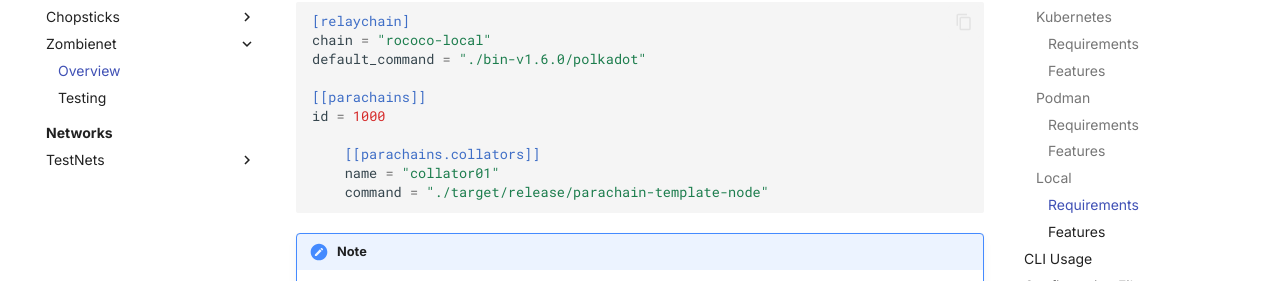
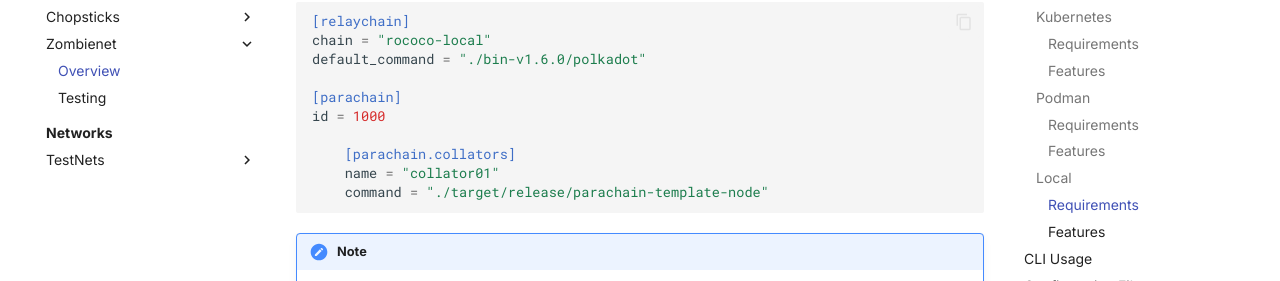
Before and after one commit to papermoonio/polkadot-ecosystem-docs-draft, an MkDocs documentation site: the page built from docs/dev-tools/zombienet/overview.md, in a window 1280 px wide and 900 px high, scrolled down 4557 px. Shown: the part 172-453 px from the top of the window. Built offline with MkDocs 1.6.1 and Material for MkDocs 9.7.7, drawn with Linux system fonts in a browser that asks for light colours.

Commit message:
fix: removing unnecessary double parenthesis on single parachain definition

````diff
--- a/docs/dev-tools/zombienet/overview.md
+++ b/docs/dev-tools/zombienet/overview.md
@@ -218,10 +218,10 @@ Alternatively, you can specify the binary path in the network configuration file
 chain = "rococo-local"
 default_command = "./bin-v1.6.0/polkadot"
 
-[[parachains]]
+[parachain]
 id = 1000
 
-	[[parachains.collators]]
+	[parachain.collators]
 	name = "collator01"
 	command = "./target/release/parachain-template-node"
 ```
````
